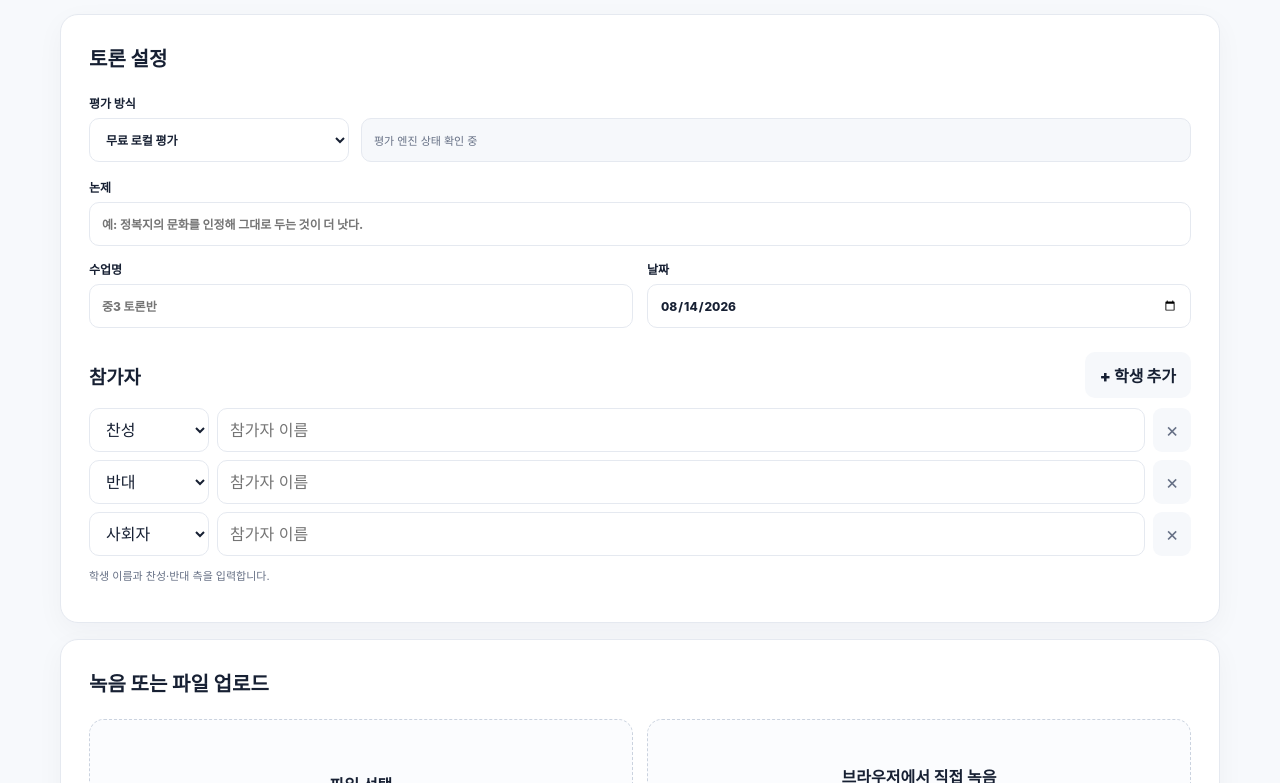
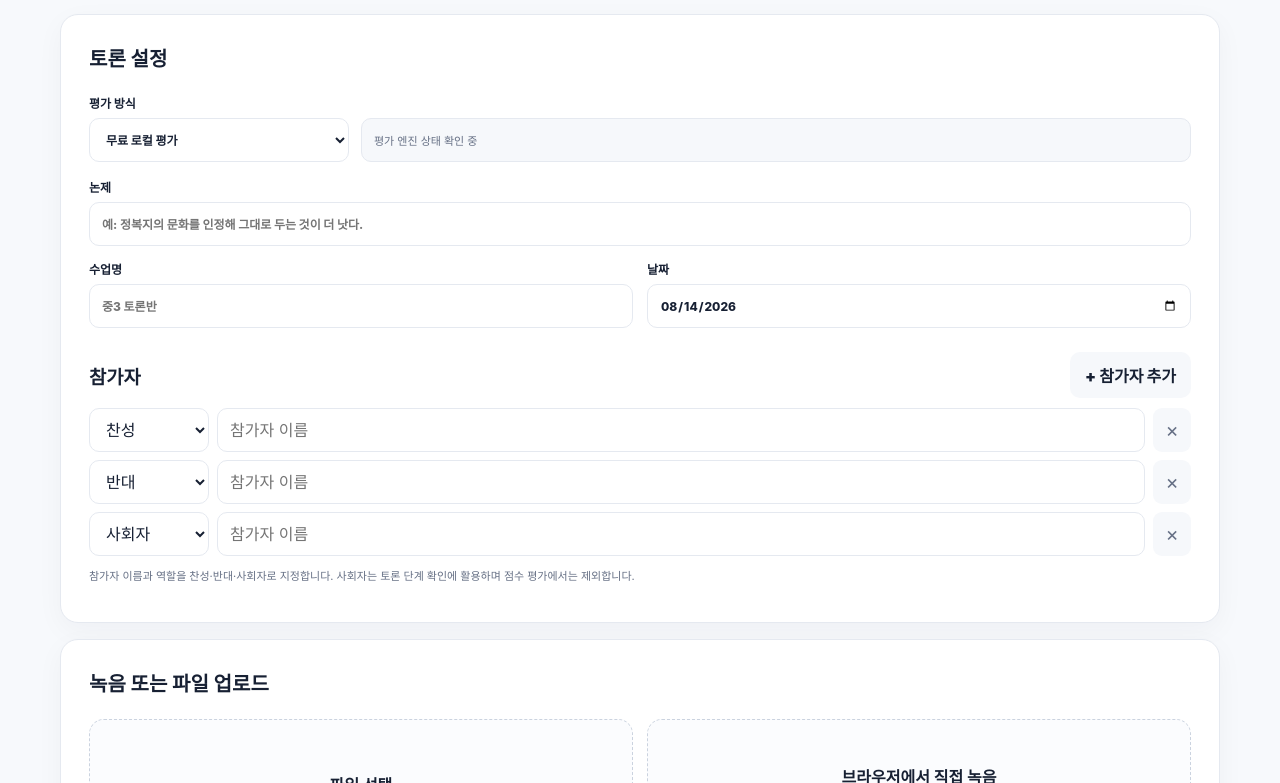
Before and after one commit to trier442/ade, a website: page public/index.html in a window 1280 px wide. Shown: the part 439-1222 px from the top of the page. Drawn offline with Linux system fonts and the light colour scheme; no server answers.

Commit message:
Support moderator role in debate setup

```diff
--- a/public/index.html
+++ b/public/index.html
@@ -65,10 +65,10 @@
 
     <div class="bar">
       <h3>참가자</h3>
-      <button id="addPerson" class="ghost">+ 학생 추가</button>
+      <button id="addPerson" class="ghost">+ 참가자 추가</button>
     </div>
     <div id="people"></div>
-    <p class="hint">학생 이름과 찬성·반대 측을 입력합니다.</p>
+    <p class="hint">참가자 이름과 역할을 찬성·반대·사회자로 지정합니다. 사회자는 토론 단계 확인에 활용하며 점수 평가에서는 제외합니다.</p>
   </section>
 
   <section id="audio" class="card">
@@ -105,7 +105,7 @@
 
     <div id="speakerMap" class="speakerMap"></div>
     <div id="manualHint" class="manualHint hidden">
-      무료 로컬 전사는 한국어 단일 마이크 녹음에서 화자를 자동 확정하지 않습니다. 각 발언 구간 오른쪽에서 학생 이름을 지정해 주세요.
+      무료 로컬 전사에서는 각 발언 구간의 화자를 직접 확인합니다. 찬성·반대·사회자 중 실제 화자를 지정하고, 오인식된 문장은 바로 수정할 수 있습니다.
     </div>
 
     <div id="segments" class="segments">
```
